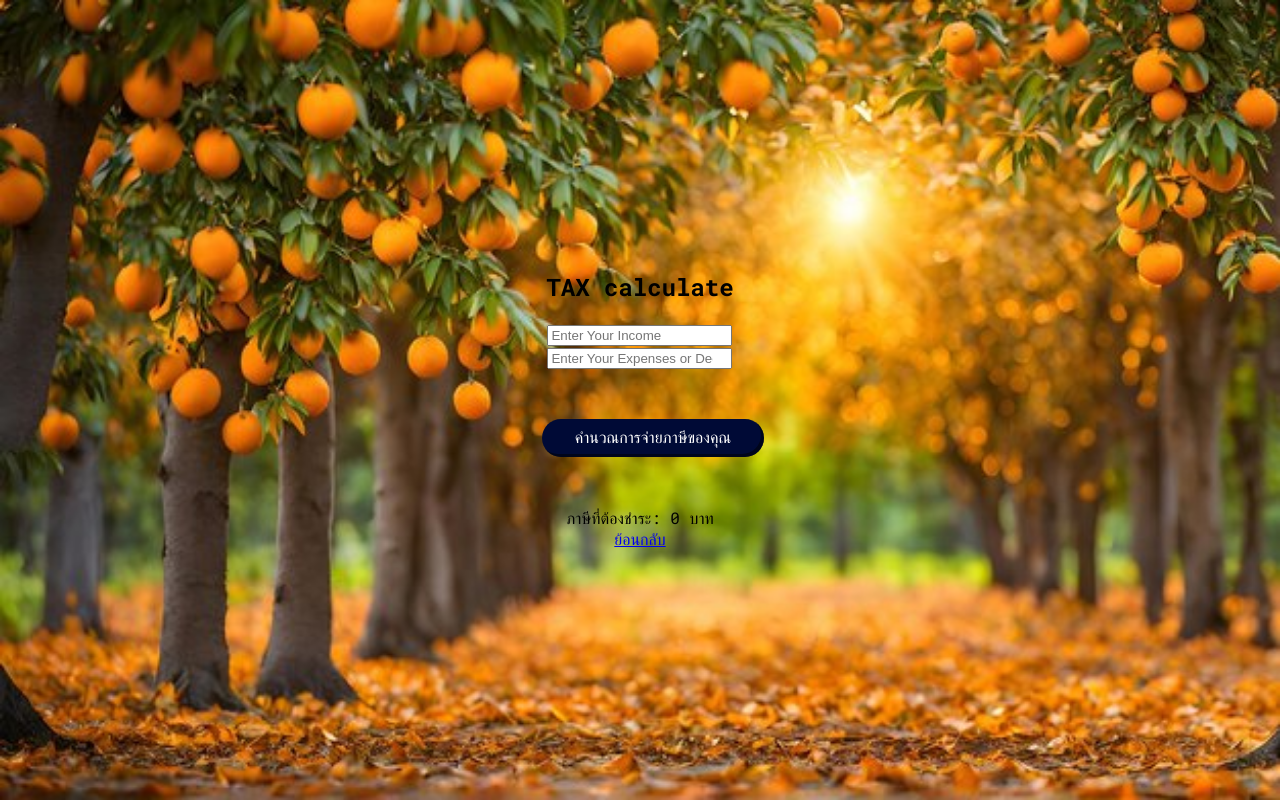
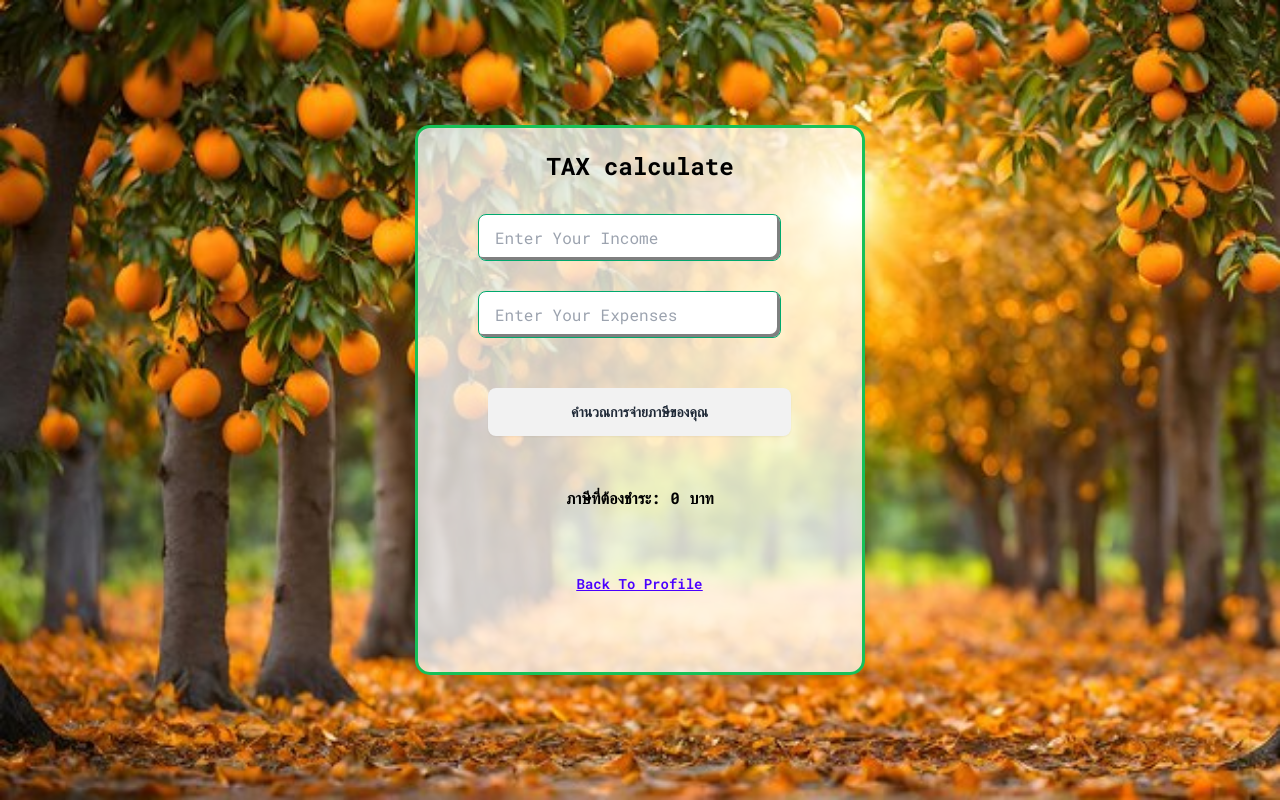
Before and after one commit to lilnateiei/profile, a plain HTML site: page tax.html in a window 1280 px wide. Drawn offline with nearby package versions, Linux system fonts and the light colour scheme.

Commit message:
Update tax.html

```diff
--- a/tax.html
+++ b/tax.html
@@ -4,19 +4,23 @@
     <meta charset="UTF-8">
     <meta name="viewport" content="width=device-width, initial-scale=1.0">
     <link rel="stylesheet" href="style.css">
+    <link href="https://cdn.jsdelivr.net/npm/daisyui@4.12.23/dist/full.min.css" rel="stylesheet" type="text/css" />
+     <link rel="stylesheet" href="https://cdnjs.cloudflare.com/ajax/libs/font-awesome/6.7.2/css/all.min.css">
     <title>TAX calculator</title>
 </head>
 <body>
-    <div class="container">
-   <h2>TAX calculate</h2>
+    <div class="container-wrap">
+     <div class="txtt">TAX calculate</div>
 
-    <div ><input type="number"id="inc" placeholder="Enter Your Income" class="input-box"></div>
-    <div ><input type="number" id="ded" placeholder="Enter Your Expenses or Deductions" class="input-box"></div>
+    <input type="number" class="input input-bordered input-success w-full max-w-xs" id="inc" placeholder="Enter Your Income" />
+    <input type="number" id="ded" placeholder="Enter Your Expenses"class="input input-bordered input-success w-full max-w-xs" />
     <button  type="button"  class="btn"  onclick="Cal()">คำนวณการจ่ายภาษีของคุณ</button>
-    <div class="mor">ภาษีที่ต้องชำระ: <span id="Result" >0</span> บาท </div>
+    <div class="txt">ภาษีที่ต้องชำระ: <span id="Result" >0</span> บาท </div>
      <div id="taxmes" class="hel"></div>
+     <button class="btn btn-link"><a href="index.html">Back To Profile</a></button>
+
+
     <script src="tax.js"></script>
-    <div class="new"><a href="index.html">ย้อนกลับ</a></div>
 
    </div>
 
```
